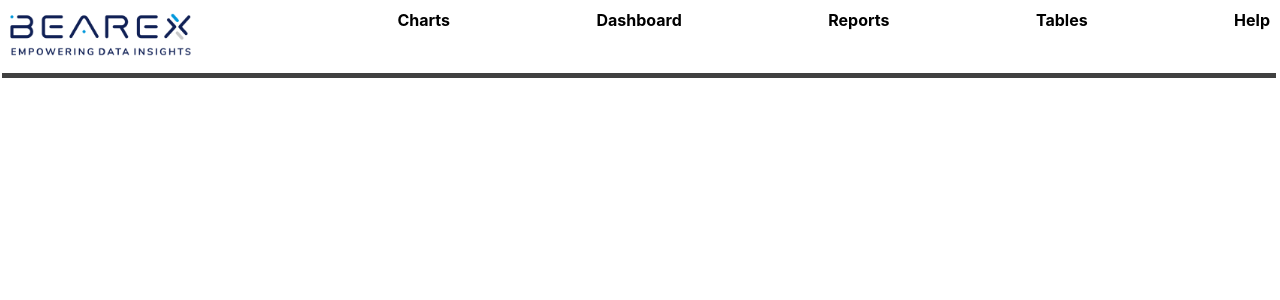
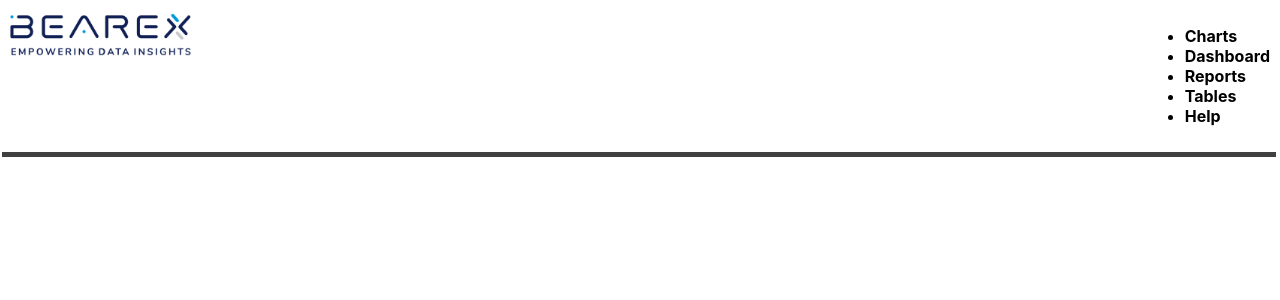
Before and after one commit to bearex-thudak/bearex-mancomps, a React (Create React App) app: page / in a window 1280 px wide. Shown: the top 300 px of the page. Built offline with nearby package versions, Linux system fonts and the light colour scheme.

Commit message:
committing before turning navbar into menu

```diff
--- a/src/components/Navbar.js
+++ b/src/components/Navbar.js
@@ -9,11 +9,23 @@ const Navbar = () => {
         <Link to="/">
           <img src={bxlogo} alt="bxlogo" />
         </Link>
-        <Link to="/charts">Charts</Link>
-        <Link to="/dashboard">Dashboard</Link>
-        <Link to="/reports">Reports</Link>
-        <Link to="/tables">Tables</Link>
-        <Link to="/help">Help</Link>
+        <ul className="navlinks">
+          <li>
+            <Link to="/charts">Charts</Link>
+          </li>
+          <li>
+            <Link to="/dashboard">Dashboard</Link>
+          </li>
+          <li>
+            <Link to="/reports">Reports</Link>
+          </li>
+          <li>
+            <Link to="/tables">Tables</Link>
+          </li>
+          <li>
+            <Link to="/help">Help</Link>
+          </li>
+        </ul>
       </nav>
     </div>
   );
```
